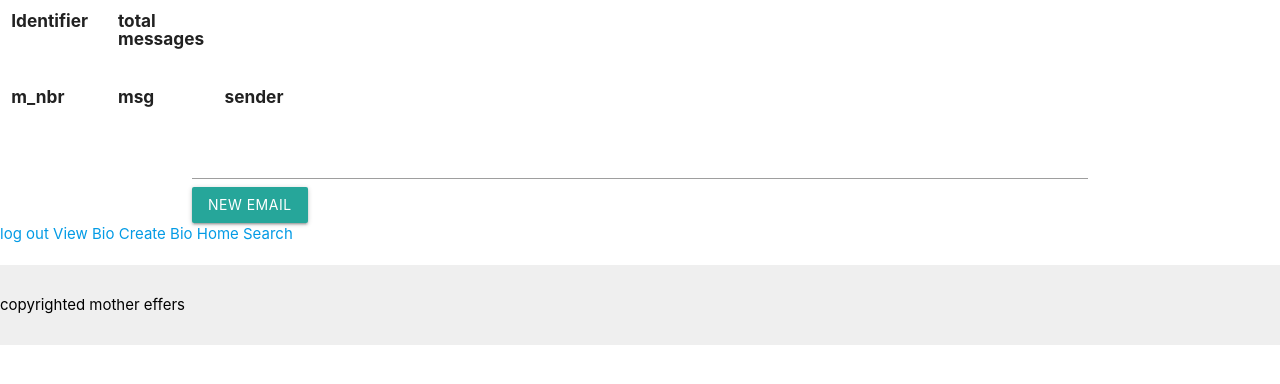
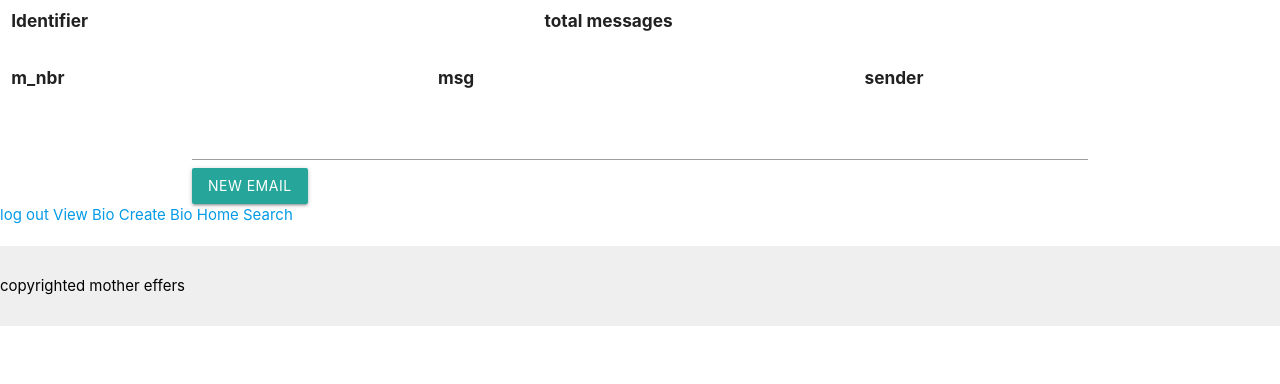
Before and after one commit to japhyf/Pen-Pals, a Flask app: page /main/chatdb in a window 1280 px wide. Shown: the top 384 px of the page. Run offline with Flask 2, Linux system fonts and the light colour scheme; a user stored in the database is signed in; data that the repository does not hold is empty; parts of the project's set-up code (start-up, migrations or seed data) failed here and were passed over; some libraries are stand-ins or nearby versions.

Commit message:
convo keys work, still duplicate convos

```diff
--- a/flaskr/main.py
+++ b/flaskr/main.py
@@ -41,22 +41,19 @@ def chat_post():
         else:
 
 #            db.execute(
-#                'INSERT INTO total_msg (identifier, total_messages) VALUES (?, ?)',
-#                ("new tst", 1)
+#                'INSERT INTO total_msg (identifier, total_messages) VALUES (, 1)',
+#                'ON DUPLICATE KEY UPDATE total_messages = total_messages + 1;',
 #            )
 #            db.commit()
 
-            db.execute(
-                'INSERT INTO messages (identifier_msg_nmbr, message, sender) VALUES (?, ?, ?)',
-                ("helo", "k", "heh")
-            )
-            db.commit()
+#            db.execute(
+#                'INSERT INTO messages (identifier_msg_nmbr, message, sender) VALUES ("new", "test", "today")'
+#            )
+#            db.commit()
 
 
             user = db.execute('SELECT * FROM user WHERE id = ?', (user_id,)).fetchone()
             user2 = db.execute('SELECT * FROM user WHERE email = ?', ('d@d.com',)).fetchone()
-
-#            db.execute('INSERT INTO total_msg (identifier, total_messages) VALUES (user['id']:user2['id'], 1)')
 
             user_details = {
                 'email': user['email'],
@@ -66,6 +63,24 @@ def chat_post():
                 'last2': user2['last'],
                 'first2': user2['first'],
             }
+
+            x = user_details['email'] + ":" + user_details['email2']
+            y = x + "1"
+            z = "lick my taint"
+            f = user_details['email']
+
+            db.execute(
+                'INSERT INTO total_msg (identifier, total_messages) VALUES (?, ?)  ', (x, 1,)
+#                'INSERT INTO total_msg (identifier, total_messages) VALUES ("fuck", 1) ON DUPLICATE KEY UPDATE total_messages = total_messages + 1;',
+#                'ON DUPLICATE KEY UPDATE total_messages = total_messages + 1;',
+            )
+            db.commit()
+
+            db.execute(
+                'INSERT INTO messages (identifier_msg_nmbr, message, sender) VALUES (?, ?, ?)', (y, z, f,)
+            )
+            db.commit()
+
             y = json.dumps(user_details)
             return jsonify(y)
 
--- a/flaskr/schema.sql
+++ b/flaskr/schema.sql
@@ -1,4 +1,6 @@
 DROP TABLE IF EXISTS user;
+DROP TABLE IF EXISTS messages;
+DROP TABLE IF EXISTS total_msg;
 
 
 CREATE TABLE user (
@@ -19,12 +21,12 @@ CREATE TABLE user (
 );
 
 CREATE TABLE total_msg (
-  identifier VARCHAR(101),
+  identifier VARCHAR(101) PRIMARY KEY,
   total_messages INT
 );
 
 CREATE TABLE messages (
-  identifier_msg_nmbr VARCHAR(120),
+  identifier_msg_nmbr VARCHAR(120) PRIMARY KEY,
   message TEXT,
   sender VARCHAR(50)
 );
--- a/flaskr/templates/main/chatdb.html
+++ b/flaskr/templates/main/chatdb.html
@@ -23,19 +23,19 @@
  ------->
 <!-- Page introduction box -->
 <div class="row">
-<div class="col s1">
+<div class="col s5">
 <h6 class="bold">Identifier</h6>
 </div>
-<div class="col s1">
+<div class="col s5">
 <h6 class="bold">total messages</h6>
 </div>
 </div>
 {% for item in tbl1 %}
 <div class="row">
-<div class="col s1">
+<div class="col s5">
 <p>{{item.identifier}}</p>
 </div>
-<div class="col s1">
+<div class="col s5">
 <p>{{item.total_messages}}</p>
 </div>
 
@@ -44,25 +44,25 @@
 {% endfor %}
 
 <div class="row">
-<div class="col s1">
+<div class="col s4">
 <h6 class="bold">m_nbr</h6>
 </div>
-<div class="col s1">
+<div class="col s4">
 <h6 class="bold">msg</h6>
 </div>
-<div class="col s1">
+<div class="col s4">
 <h6 class="bold">sender</h6>
 </div>
 </div>
 {% for item in tbl2 %}
 <div class="row">
-<div class="col s1">
+<div class="col s4">
 <p>{{item.identifier_msg_nmbr}}</p>
 </div>
-<div class="col s1">
+<div class="col s4">
 <p>{{item.message}}</p>
 </div>
-<div class="col s1">
+<div class="col s4">
 <p>{{item.sender}}</p>
 </div>
 
```
